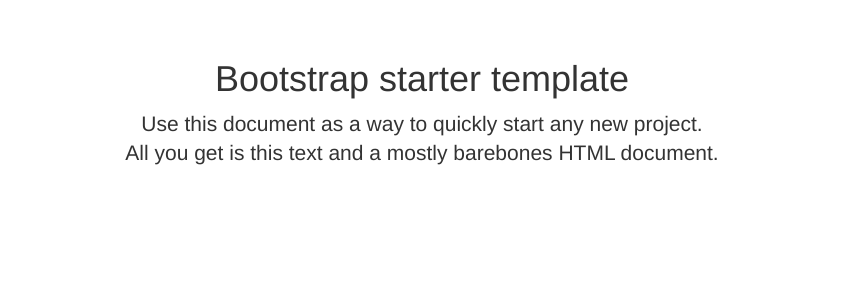
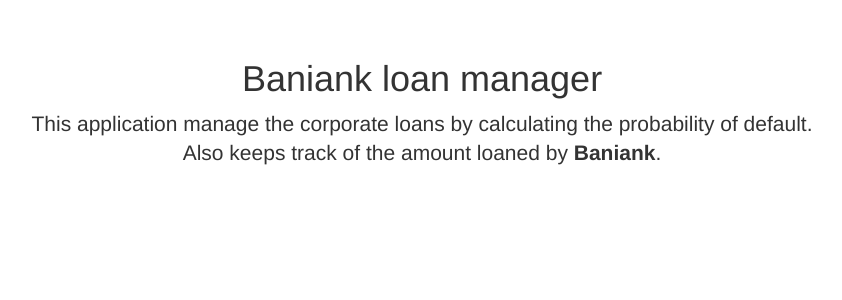
Before and after one commit to juanbretti/gmbd_fraud_group, a Flask app: page / in a window 1280 px wide. Shown: the part 51-351 px from the top of the page, without its empty margins (218-1060 px from the left). Run offline with Flask 2, Linux system fonts and the light colour scheme; parts of the project's set-up code (start-up, migrations or seed data) failed here and were passed over; some libraries are stand-ins or nearby versions.

Commit message:
Changed index text

```diff
--- a/templates/index.html
+++ b/templates/index.html
@@ -34,8 +34,8 @@ Demo App
     <div class="container">
 
       <div class="starter-template">
-        <h1>Bootstrap starter template</h1>
-        <p class="lead">Use this document as a way to quickly start any new project.<br> All you get is this text and a mostly barebones HTML document.</p>
+        <h1>Baniank loan manager</h1>
+        <p class="lead">This application manage the corporate loans by calculating the probability of default.<br>Also keeps track of the amount loaned by <b>Baniank</b>.</p>
       </div>
 
     </div><!-- /.container -->
```
Also changed, not shown: 1 other file.
